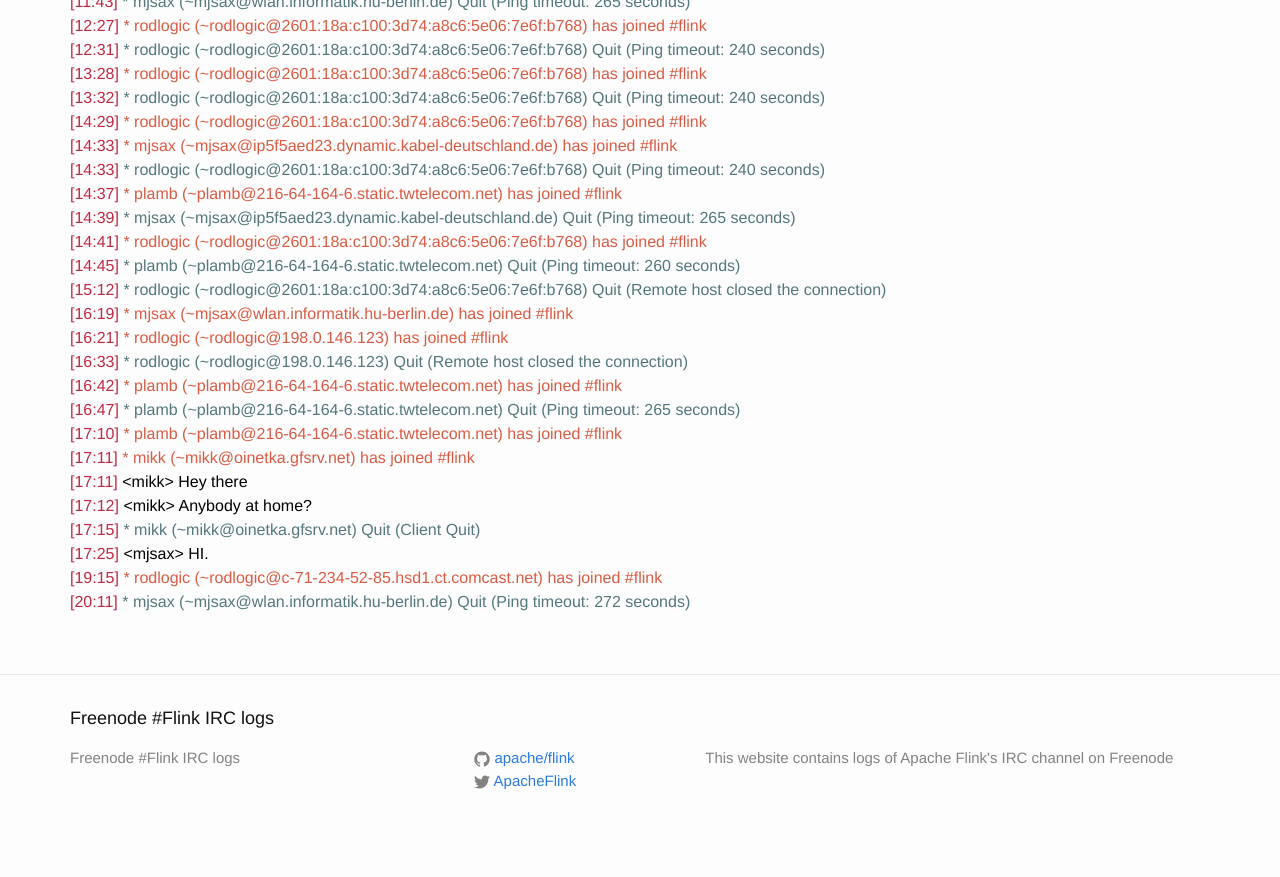
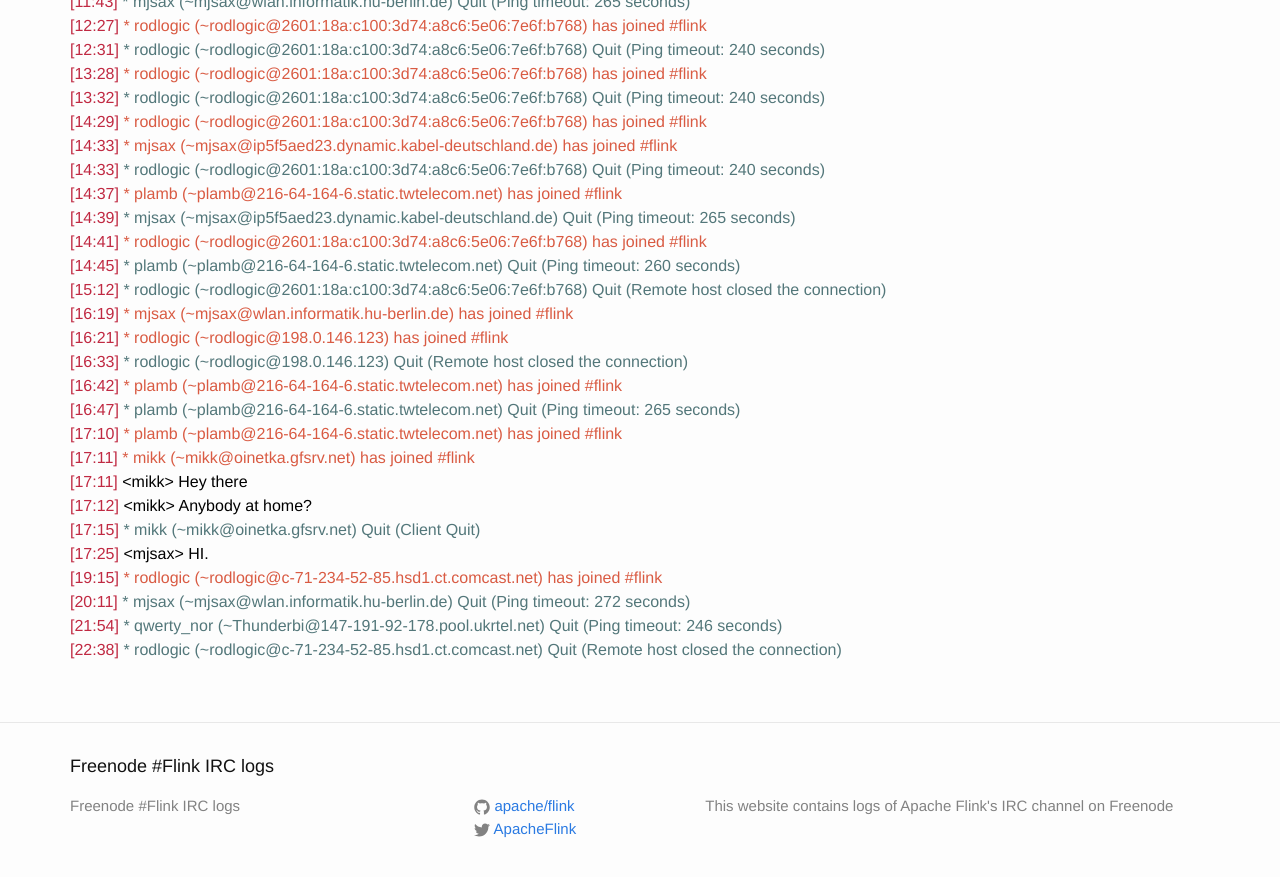
Before and after one commit to flink-irc-logs/flink-irc-logs.github.io, a Jekyll site: the page built from _posts/2015-10-20-logs.markdown, in a window 1280 px wide and 900 px high, scrolled down 930 px. Shown: the top 877 px of the window. Built offline with Jekyll 4.4.1, drawn with Linux system fonts in a browser that asks for light colours; before the commit the page ends 1782 px from its top, so only the background shows below that.

Commit message:
Update of the logs on Tue Oct 20 23:27:55 CEST 2015

```diff
--- a/_posts/2015-10-20-logs.markdown
+++ b/_posts/2015-10-20-logs.markdown
@@ -60,3 +60,5 @@
 <span class="irc-date">[17:25]</span> <span class="irc-black">&lt;mjsax&gt; HI.</span><br />
 <span class="irc-date">[19:15]</span> <span class="irc-green">* rodlogic (~rodlogic@c-71-234-52-85.hsd1.ct.comcast.net) has joined #flink</span><br />
 <span class="irc-date">[20:11]</span> <span class="irc-navy">* mjsax (~mjsax@wlan.informatik.hu-berlin.de) Quit (Ping timeout: 272 seconds)</span><br />
+<span class="irc-date">[21:54]</span> <span class="irc-navy">* qwerty_nor (~Thunderbi@147-191-92-178.pool.ukrtel.net) Quit (Ping timeout: 246 seconds)</span><br />
+<span class="irc-date">[22:38]</span> <span class="irc-navy">* rodlogic (~rodlogic@c-71-234-52-85.hsd1.ct.comcast.net) Quit (Remote host closed the connection)</span><br />
```
